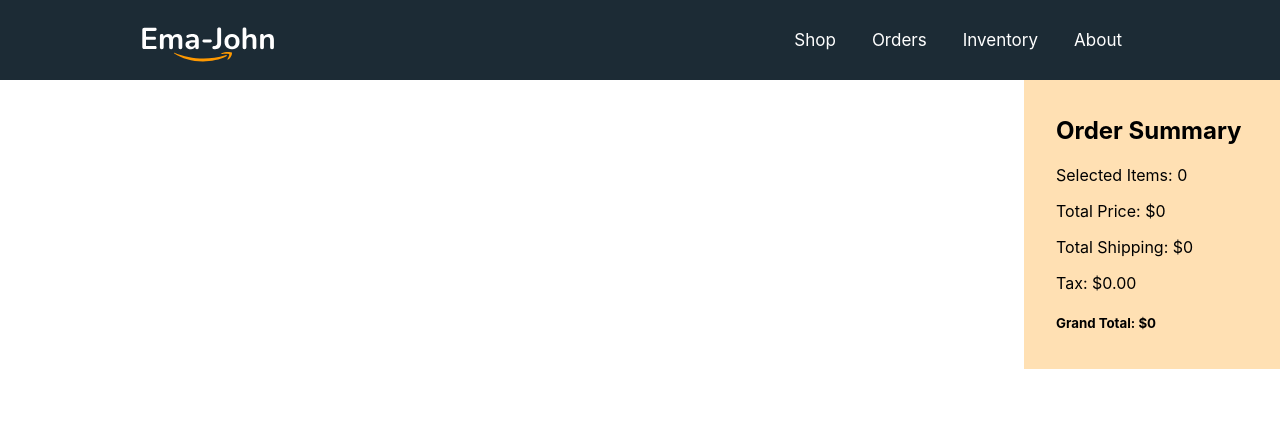
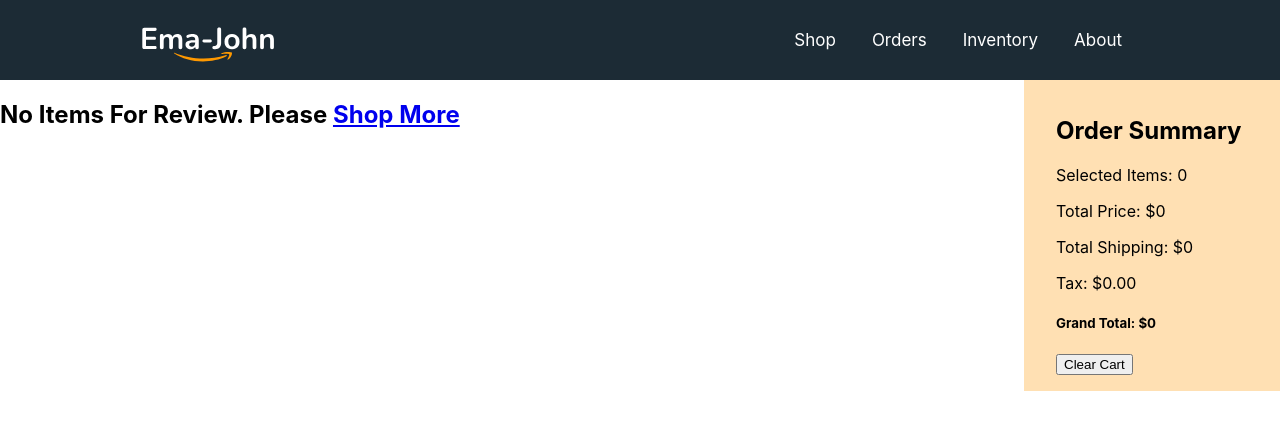
Before and after one commit to d3v-tushar/ema-john-simple, a React (Create React App) app: page /orders in a window 1280 px wide. Shown: the top 430 px of the page. Built offline with nearby package versions, Linux system fonts and the light colour scheme.

Commit message:
clearCart Added & M53-Complete

```diff
--- a/src/components/Cart/Cart.js
+++ b/src/components/Cart/Cart.js
@@ -2,7 +2,7 @@
 import './Cart.css'
 
 const Cart = (props) => {
-    const {cart} = props;
+    const {cart, clearCart, children} = props;
     //console.log(cart);
     let total = 0;
     let shipping = 0;
@@ -22,6 +22,8 @@
             <p>Total Shipping: ${shipping}</p>
             <p>Tax: ${tax}</p>
             <h5>Grand Total: ${grandTotal}</h5>
+            <button onClick={clearCart}>Clear Cart</button>
+            {children}
         </div>
     );
 };
--- a/src/components/Orders/Orders.js
+++ b/src/components/Orders/Orders.js
@@ -1,29 +1,35 @@
 import React, { useState } from 'react';
-import { useLoaderData } from 'react-router-dom';
-import { removeFromDb } from '../../utilities/fakedb';
+import { Link, useLoaderData } from 'react-router-dom';
+import { deleteShoppingCart, removeFromDb } from '../../utilities/fakedb';
 import Cart from '../Cart/Cart';
 import ReviewItems from '../ReviewItems/ReviewItems';
 
 const Orders = () => {
-    const {products, initialCart} = useLoaderData();
+    const {initialCart} = useLoaderData();
     const [cart, setCart] = useState(initialCart);
 
     const handleRemoveItem = (id) => {
         console.log(id);
         const remainning = cart.filter(product => product.id !== id);
-        console.log(remainning);
         setCart(remainning);
         removeFromDb(id);
+    }
+    const clearCart = () =>{
+        setCart([]);
+        deleteShoppingCart()
     }
     return (
         <div className='shop-container'>
             <div className='orders-container'>
                 {
-                    cart.map(product => <ReviewItems key={product.id} product={product}></ReviewItems>)
+                    cart.map(product => <ReviewItems key={product.id} product={product} handleRemoveItem={handleRemoveItem}></ReviewItems>)
+                }
+                {
+                    cart.length === 0 && <h2>No Items For Review. Please <Link to={'/'}>Shop More</Link></h2>
                 }
             </div>
             <div className='cart-container'>
-                <Cart cart={cart} handleRemoveItem={handleRemoveItem}></Cart>
+                <Cart clearCart={clearCart} cart={cart}></Cart>
             </div>
         </div>
     );
--- a/src/components/Product/Product.css
+++ b/src/components/Product/Product.css
@@ -49,4 +49,5 @@
 
 .btn-cart:hover{
     background-color: orange;
+    cursor: pointer;
 }
--- a/src/components/Shop/Shop.js
+++ b/src/components/Shop/Shop.js
@@ -1,6 +1,6 @@
 import React, { useEffect, useState } from 'react';
-import { useLoaderData } from 'react-router-dom';
-import { addToDb, getStoredCart } from '../../utilities/fakedb';
+import { Link, useLoaderData } from 'react-router-dom';
+import { addToDb, deleteShoppingCart, getStoredCart } from '../../utilities/fakedb';
 import Cart from '../Cart/Cart';
 import Product from '../Product/Product';
 import './Shop.css';
@@ -23,6 +23,11 @@
       }
       setCart(savedCart);
     },[products]);
+
+    const clearCart = () =>{
+        setCart([]);
+        deleteShoppingCart()
+    }
 
     const handleAddToCart = (selectedProducts) =>{
         let newCart = [];
@@ -48,7 +53,11 @@
                 }
             </div>
             <div className='cart-container'>
-                <Cart cart={cart}></Cart>
+                <Cart clearCart={clearCart} cart={cart}>
+                    <Link to={'/orders'}>
+                        <button>Review Order</button>
+                    </Link>
+                </Cart>
             </div>
         </div>
     );
```
